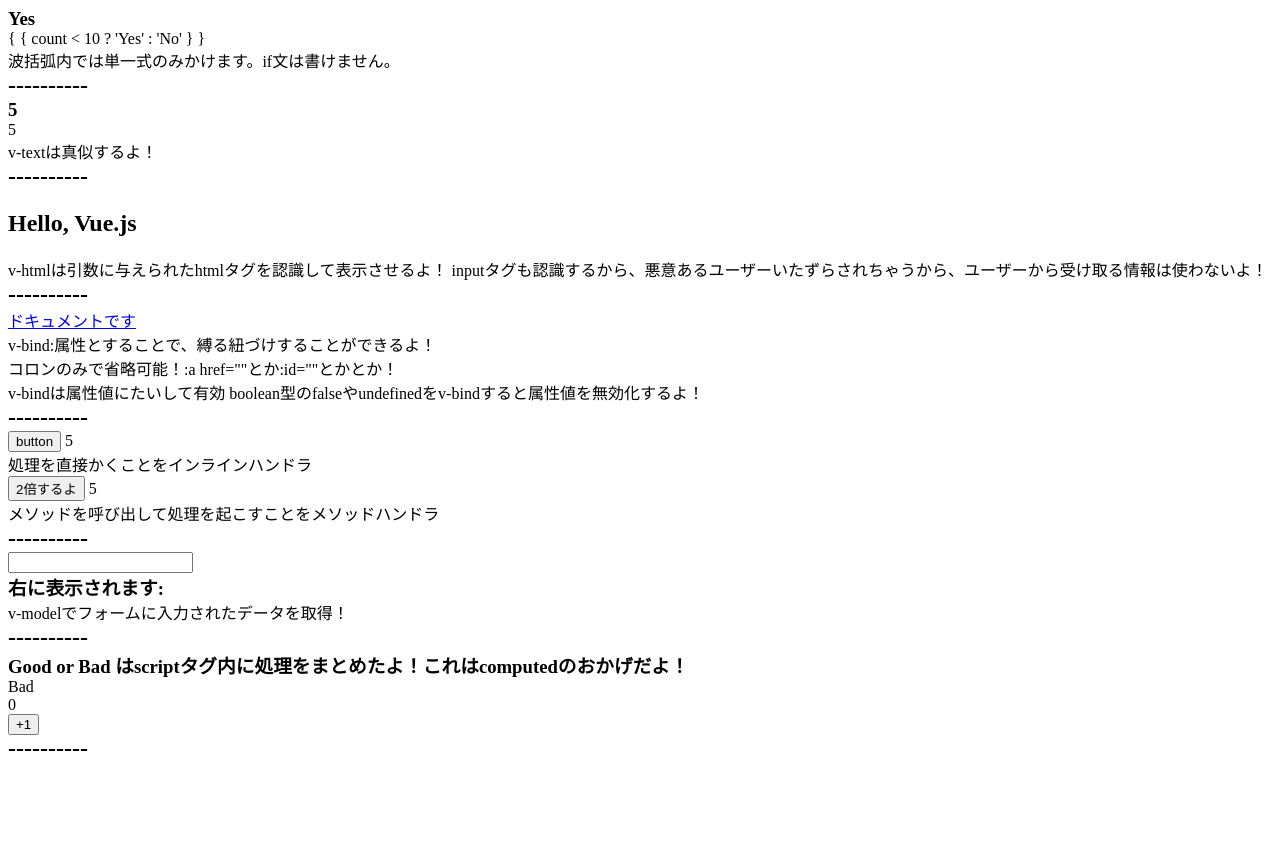
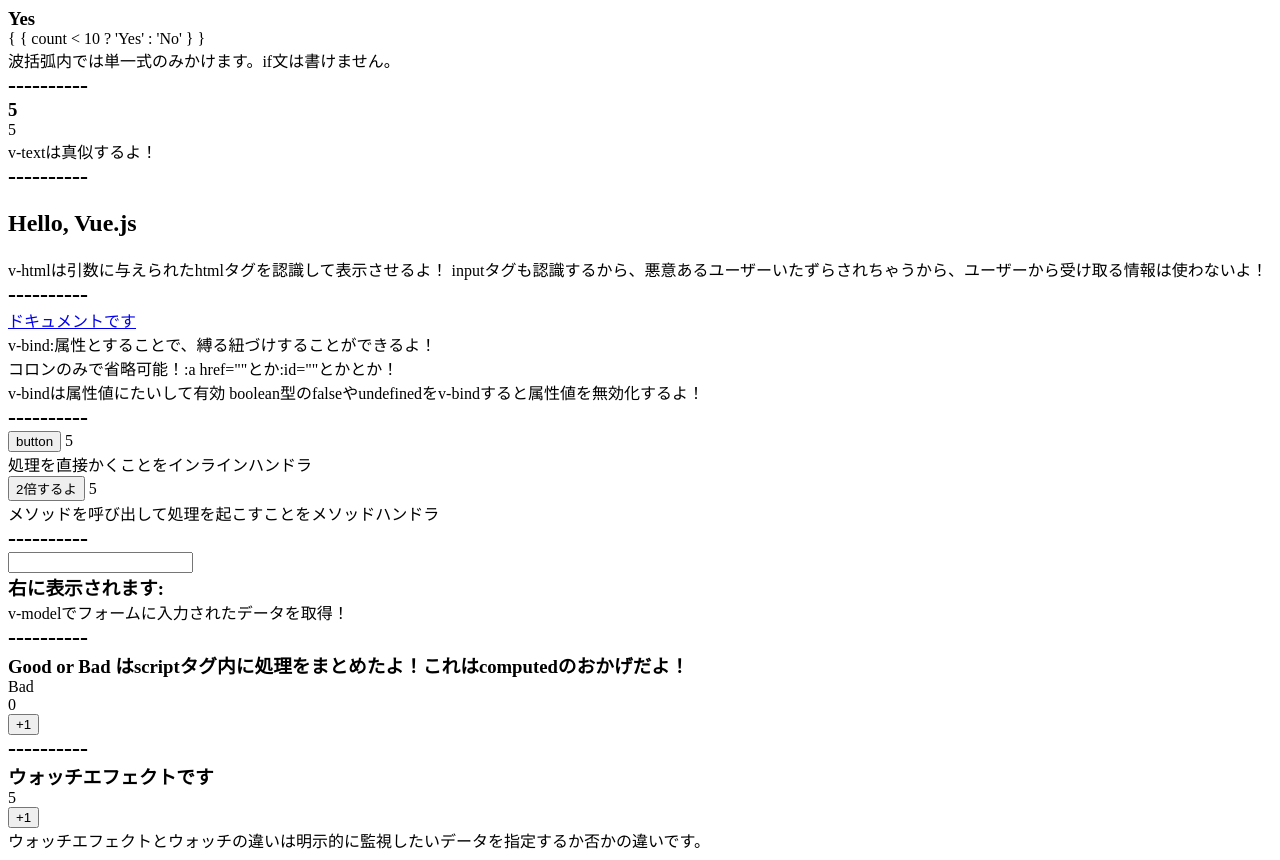
Before and after one commit to sagesaka/Vuejs_lesson, a Vue app: page / in a window 1280 px wide. Before the commit the page ends 800 px from the top, so only its background shows below. Built offline with nearby package versions, Linux system fonts and the light colour scheme.

Commit message:
ウォッチャーを学習

```diff
--- a/src/components/Lesson2.vue
+++ b/src/components/Lesson2.vue
@@ -41,11 +41,15 @@
     <p>{{ score }}</p>
     <button @click="score++">+1</button>
     <h2>----------</h2>
+    <h3>ウォッチエフェクトです</h3>
+    <p>{{ count }}</p>
+    <button @click="count++">+1</button>
+    <p>ウォッチエフェクトとウォッチの違いは明示的に監視したいデータを指定するか否かの違いです。</p>
   </div>
 </template>
 
 <script setup>
-import { computed, ref } from 'vue'
+import { computed, ref, watchEffect } from 'vue'
 
 const score = ref(0)
 const evalution = computed(() => {
@@ -59,6 +63,11 @@
 function countUp() {
   count.value *= 2
 }
+
+watchEffect(() => {
+  console.log('watchEffect')
+  console.log(count.value)
+})
 </script>
 
 <style scoped>
```
